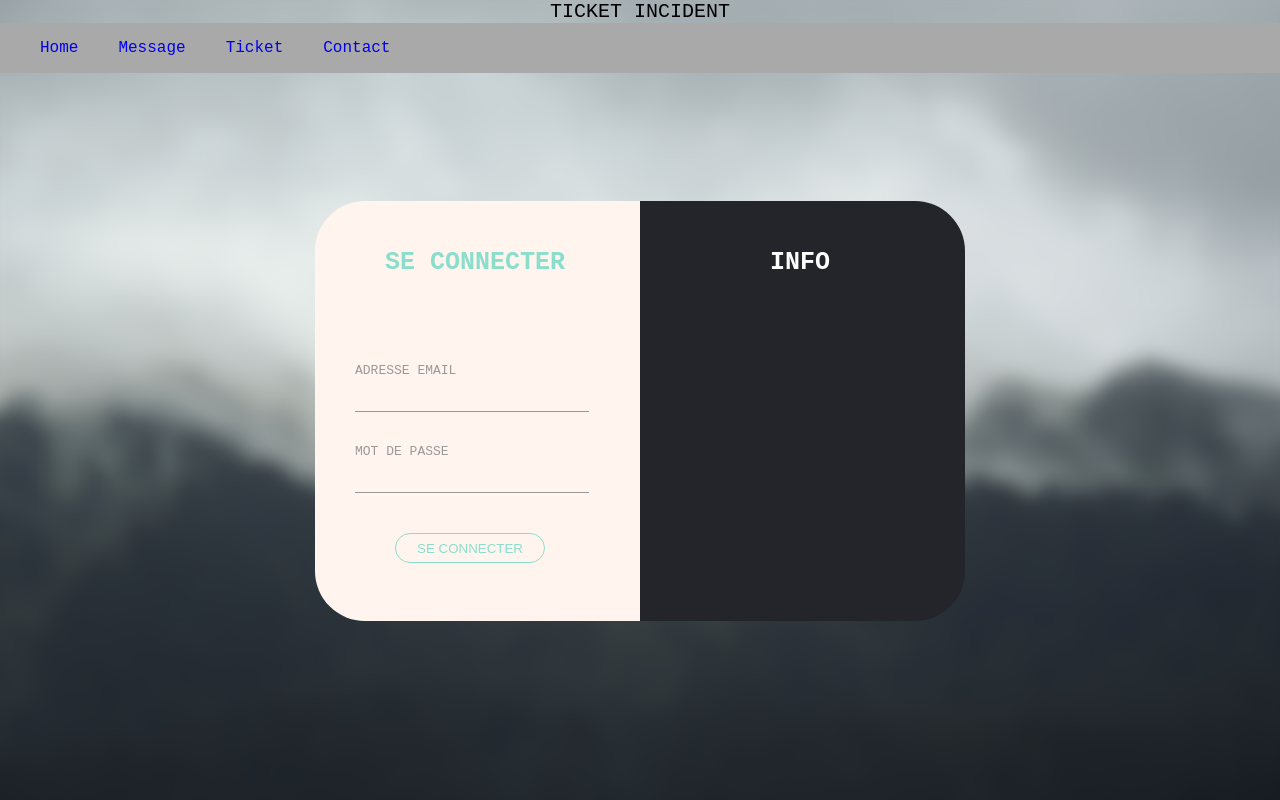
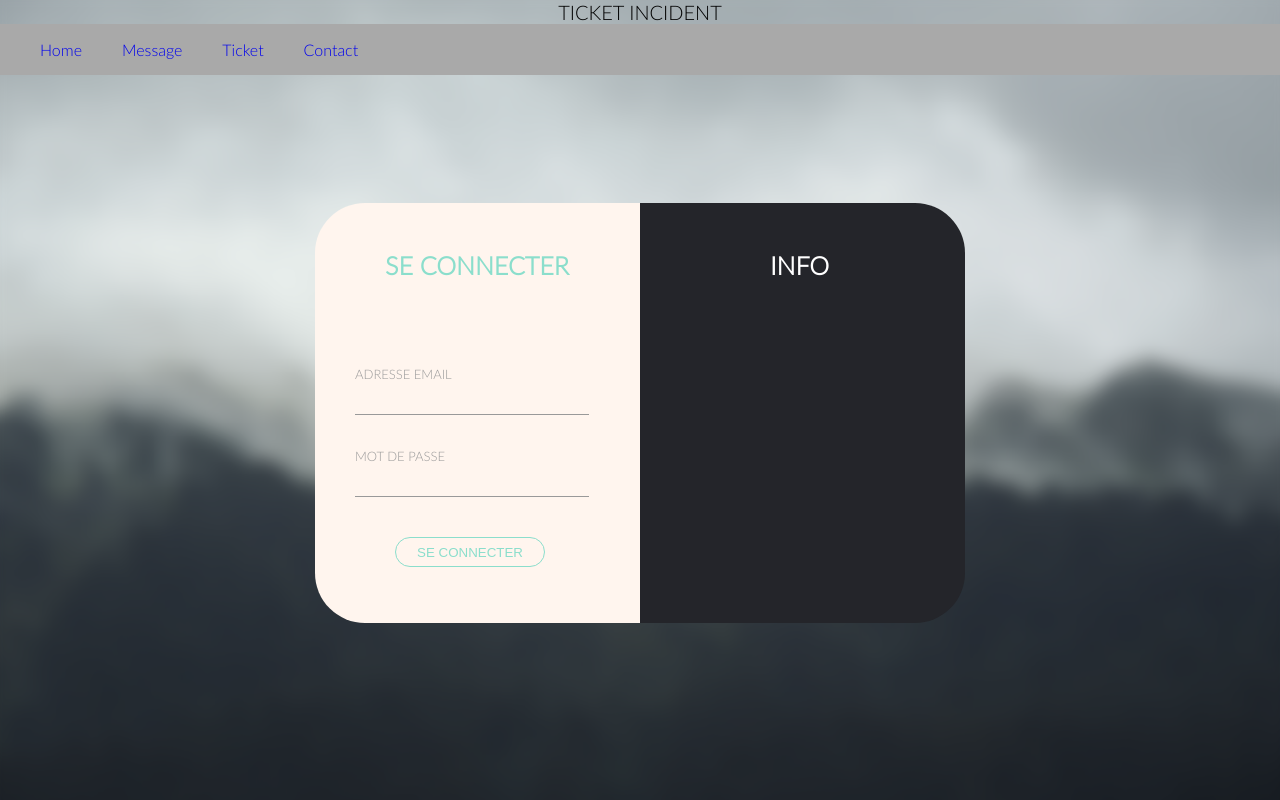
Before and after one commit to nuagedan100/Angular_Ticket_Incident, an Angular app: page / in a window 1280 px wide. Shown: the top 800 px of the page. Built offline with nearby package versions, Linux system fonts and the light colour scheme.

Commit message:
add font Lato-light

```diff
--- a/src/app/app.component.css
+++ b/src/app/app.component.css
@@ -3,7 +3,6 @@
 .warpper {
     /*background-color: beige;*/
     height: 1000px;
-    font-family: 'Courier New', Courier, monospace;
 }
 
 .title {
--- a/src/styles.css
+++ b/src/styles.css
@@ -1,4 +1,9 @@
 /* You can add global styles to this file, and also import other style files */
+
+@font-face {
+    font-family: "Lato-Light";
+    src: url("assets/fonts/Lato-Light.ttf");
+}
 
 html,
 body {
```
Also changed, not shown: src/assets/fonts/Lato-Light.ttf (added), src/assets/fonts/Lato-Regular.ttf (added).
